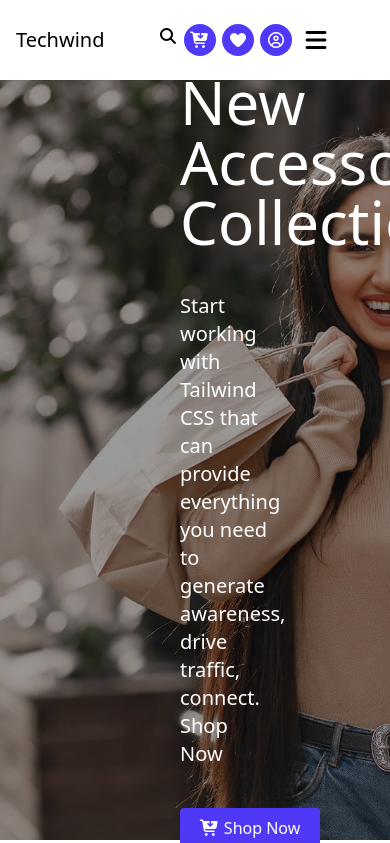
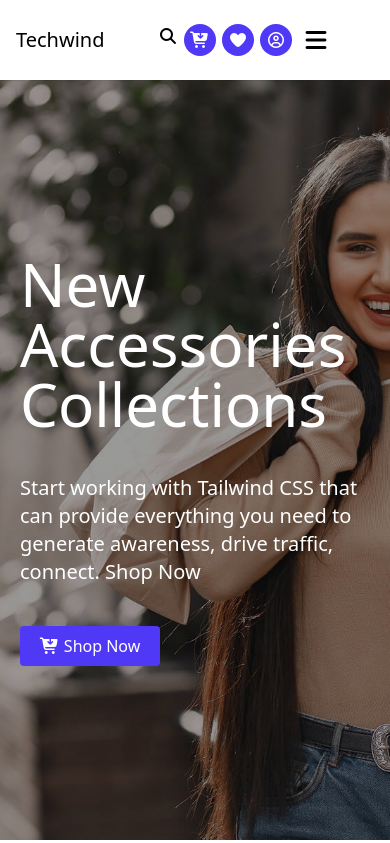
Before and after one commit to shivansh-rajput-01/Internship-project-1, a React (Vite) app: page / in a window 390 px wide. Shown: the top 843 px of the page. Built offline with nearby package versions, Linux system fonts and the light colour scheme.

Commit message:
added a little responsiveness

```diff
--- a/src/MainImg.jsx
+++ b/src/MainImg.jsx
@@ -7,7 +7,7 @@ export default function MainImg() {
       style={{ backgroundImage: `url(${mainBg})` }}
     >
         <div className="absolute inset-0 bg-black/40"></div>
-      <div className="relative z-10 w-1/3 h-full flex flex-col justify-center text-white mt-20 ml-40 p-5">
+      <div className="relative z-10 w-full lg:w-1/3 h-full flex flex-col justify-center text-white mt-20 lg:ml-40 p-5">
         <p className="text-6xl font-medium mb-10">New Accessories Collections</p>
         <p className="bg-grey-400 text-xl mb-10">
           Start working with Tailwind CSS that can provide everything you need
```
